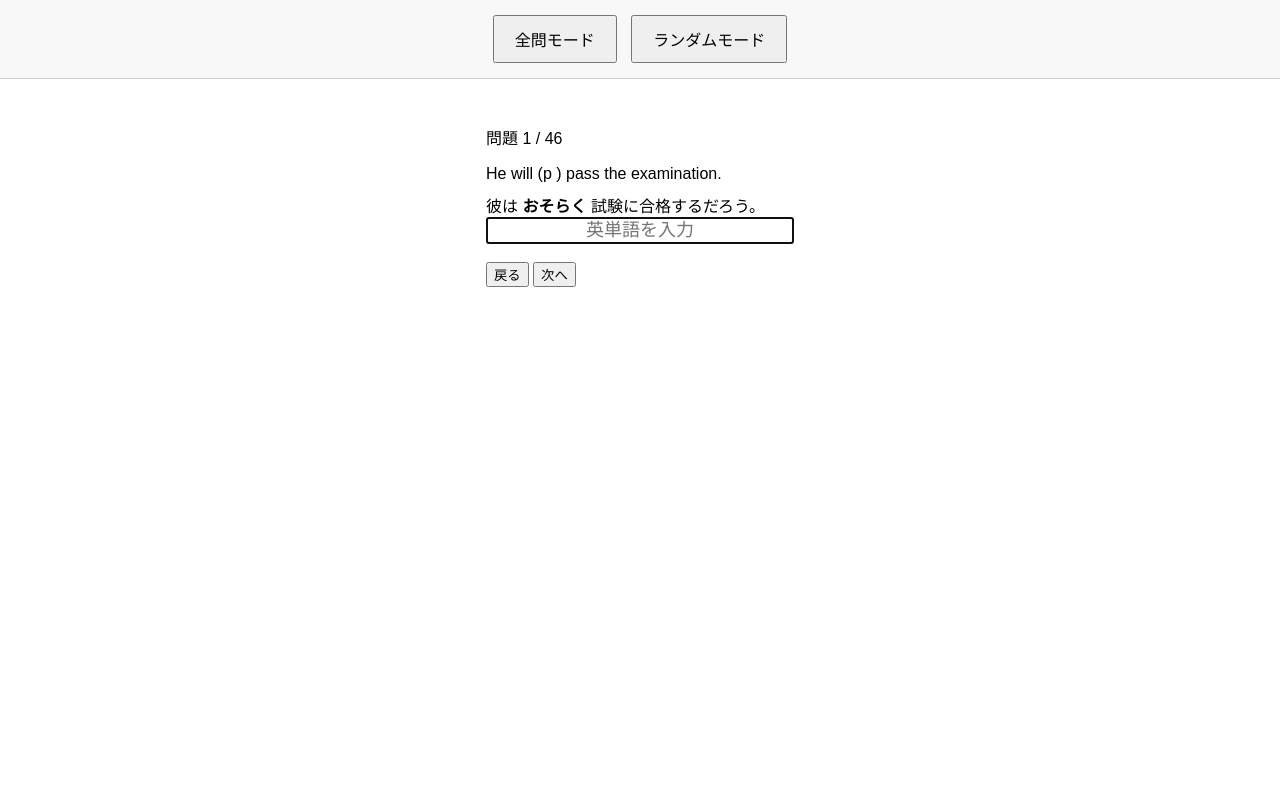
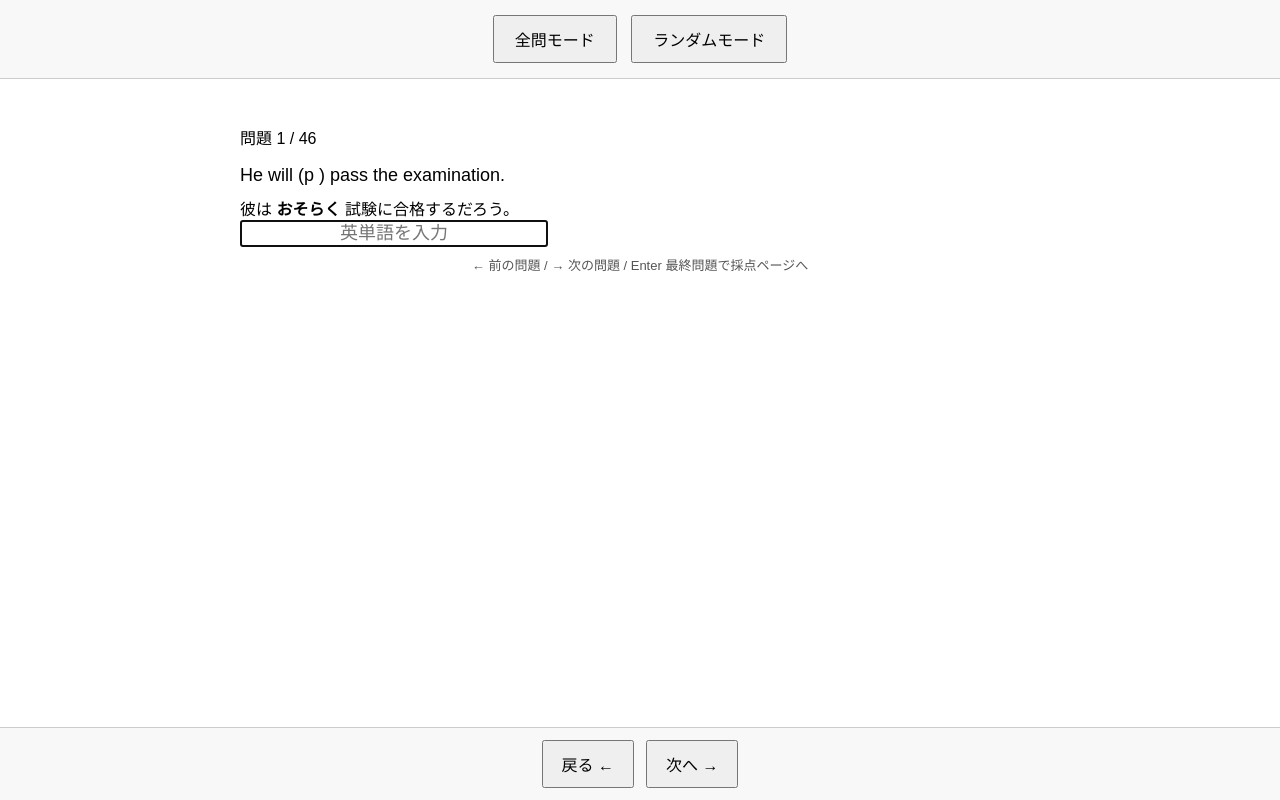
Before and after one commit to uspe12321232/english, a plain HTML site: page index.html in a window 1280 px wide. Drawn offline with Linux system fonts and the light colour scheme.

Commit message:
12150836

```diff
--- a/index.html
+++ b/index.html
@@ -10,6 +10,9 @@
       text-align: center;
       background-color: #f8f8f8;
       border-bottom: 1px solid #ccc;
+      position: sticky;
+      top: 0;
+      z-index: 10;
     }
     #header button {
       margin: 5px;
@@ -17,10 +20,9 @@
       font-size: 16px;
     }
     #main {
-      display: flex;
-      flex-direction: column;
-      align-items: center;
-      padding: 30px;
+      padding: 30px 20px 100px; /* 下部の固定ボタン分の余白を確保 */
+      max-width: 800px;
+      margin: 0 auto;
     }
     #quiz-box input {
       width: 300px;
@@ -42,6 +44,32 @@
       padding-bottom: 10px;
       border-bottom: 1px solid #eee;
     }
+    /* 進む・戻るボタンを画面下に固定 */
+    #controls {
+      position: fixed;
+      left: 0;
+      right: 0;
+      bottom: 0;
+      background: rgba(248, 248, 248, 0.95);
+      border-top: 1px solid #ccc;
+      padding: 12px 16px;
+      display: flex;
+      gap: 12px;
+      justify-content: center;
+      z-index: 20;
+    }
+    #controls button {
+      padding: 10px 18px;
+      font-size: 16px;
+      cursor: pointer;
+    }
+    /* キーボードショートカットのヒント */
+    #hint {
+      color: #555;
+      font-size: 13px;
+      margin-top: 8px;
+      text-align: center;
+    }
   </style>
 </head>
 <body>
@@ -55,12 +83,7 @@
       <p id="question-number"></p>
       <div id="question-text"></div>
       <input type="text" id="user-answer" placeholder="英単語を入力">
-      <br><br>
-      <div>
-        <button onclick="prevQuestion()">戻る</button>
-        <button id="next-btn" onclick="nextQuestion()">次へ</button>
-        <button id="result-btn" onclick="goToResultPage()" style="display:none;">採点ページへ</button>
-      </div>
+      <div id="hint">← 前の問題 / → 次の問題 / Enter 最終問題で採点ページへ</div>
     </div>
 
     <div id="result-page" class="hidden">
@@ -72,7 +95,14 @@
     <div id="result-box" class="hidden"></div>
   </div>
 
-  <!-- 外部JSファイルを読み込み -->
+  <!-- 画面下部固定の操作ボタン -->
+  <div id="controls" class="hidden">
+    <button id="prev-btn" onclick="prevQuestion()">戻る ←</button>
+    <button id="next-btn" onclick="nextQuestion()">次へ →</button>
+    <button id="result-btn" onclick="goToResultPage()" style="display:none;">採点ページへ</button>
+  </div>
+
+  <!-- 外部JSファイル（問題データ） -->
   <script src="quizData.js"></script>
 
   <script>
@@ -84,9 +114,12 @@
       quiz = (mode === 'random') ? shuffleArray(quizData).slice(0, 10) : [...quizData];
       userAnswers = Array(quiz.length).fill("");
       currentIndex = 0;
+
       document.getElementById("result-box").classList.add("hidden");
       document.getElementById("result-page").classList.add("hidden");
       document.getElementById("quiz-box").classList.remove("hidden");
+      document.getElementById("controls").classList.remove("hidden");
+
       showQuestion();
     }
 
@@ -100,7 +133,7 @@
       const q = quiz[currentIndex];
       document.getElementById("question-number").textContent = `問題 ${currentIndex + 1} / ${quiz.length}`;
       document.getElementById("question-text").innerHTML = `
-        <div style="margin-bottom:10px;">${q.sentence}</div>
+        <div style="margin-bottom:10px; font-size:18px;">${q.sentence}</div>
         <div>${q.japanese}</div>
       `;
       document.getElementById("user-answer").value = userAnswers[currentIndex];
@@ -137,12 +170,14 @@
     function goToResultPage() {
       userAnswers[currentIndex] = document.getElementById("user-answer").value.trim();
       document.getElementById("quiz-box").classList.add("hidden");
+      document.getElementById("controls").classList.add("hidden");
       document.getElementById("result-page").classList.remove("hidden");
     }
 
     function backToLastQuestion() {
       document.getElementById("result-page").classList.add("hidden");
       document.getElementById("quiz-box").classList.remove("hidden");
+      document.getElementById("controls").classList.remove("hidden");
       showQuestion();
     }
 
@@ -152,7 +187,7 @@
       resultBox.innerHTML = "<h2>結果</h2>";
 
       quiz.forEach((q, i) => {
-        const user = userAnswers[i] || "";
+        const user = (userAnswers[i] || "").trim();
         const correct = q.english;
         const isCorrect = user.toLowerCase() === correct.toLowerCase();
         if (isCorrect) score++;
@@ -182,12 +217,33 @@
       resultBox.classList.remove("hidden");
     }
 
-    // Enterキーで次へ
+    // キーボード操作: 左矢印で戻る、右矢印で次へ、Enterで最終問題なら採点へ
     window.onload = () => {
       startQuiz('all');
+
       const answerInput = document.getElementById("user-answer");
+
+      // Enter キー
       answerInput.addEventListener("keydown", function(event) {
         if (event.key === "Enter") {
+          event.preventDefault();
+          if (currentIndex < quiz.length - 1) {
+            nextQuestion();
+          } else {
+            goToResultPage();
+          }
+        }
+      });
+
+      // 矢印キー（入力欄にフォーカスがあっても効くように、documentに付ける）
+      document.addEventListener("keydown", function(event) {
+        // 左矢印: 前の問題へ
+        if (event.key === "ArrowLeft") {
+          event.preventDefault();
+          prevQuestion();
+        }
+        // 右矢印: 次の問題へ（最終問題では採点ページへ）
+        if (event.key === "ArrowRight") {
           event.preventDefault();
           if (currentIndex < quiz.length - 1) {
             nextQuestion();
--- a/quizData.js
+++ b/quizData.js
@@ -32,7 +32,7 @@ const quizData = [
   { english: "military", japanese: "私は <strong>軍隊</strong> に費やすお金を削減すべきだと信じています。", sentence: "I believe we should reduce the money we spend on the (m )." },
   { english: "weapons", japanese: "世界は核 <strong>兵器</strong> を排除するために努力しなければならない。", sentence: "The world should work hard to eliminate nuclear (w )." },
   { english: "sign", japanese: "黒い雲は雨の <strong>前触れ</strong> だ。", sentence: "Black clouds are a (s ) of rain." },
-  { english: "mark", japanese: "意味のわからない語に <strong>印をつけなさい</strong>。", sentence: "(m ) the words you don't understand." },
+  { english: "Mark", japanese: "意味のわからない語に <strong>印をつけなさい</strong>。", sentence: "(M ) the words you don't understand." },
   { english: "heaven", japanese: "まるで <strong>天国</strong> にいるようでした。", sentence: "It was like I was in (h )." },
   { english: "wood", japanese: "私の机は <strong>木</strong> でできている。", sentence: "My desk is made of (w )." },
   { english: "covered", japanese: "地面は雪で <strong>覆われている</strong>。", sentence: "The land is (c ) with snow." },
```
